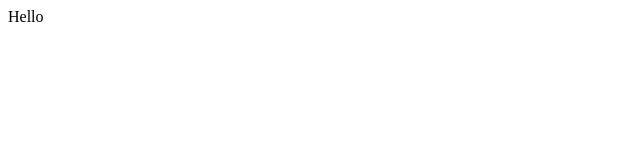
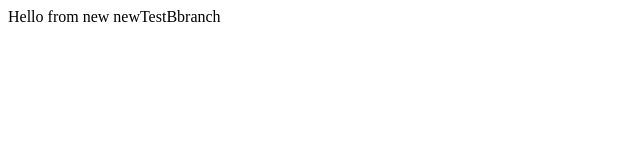
Before and after one commit to gutborne/demo-repo, a plain HTML site: page index.html in a window 1280 px wide. Shown: the whole page, without its empty margins (0-640 px from the left). Drawn offline with Linux system fonts and the light colour scheme.

Commit message:
new update from the newTestBranch

```diff
--- a/index.html
+++ b/index.html
@@ -1 +1 @@
-<div>Hello</div>
+<div>Hello from new newTestBbranch</div>
```
